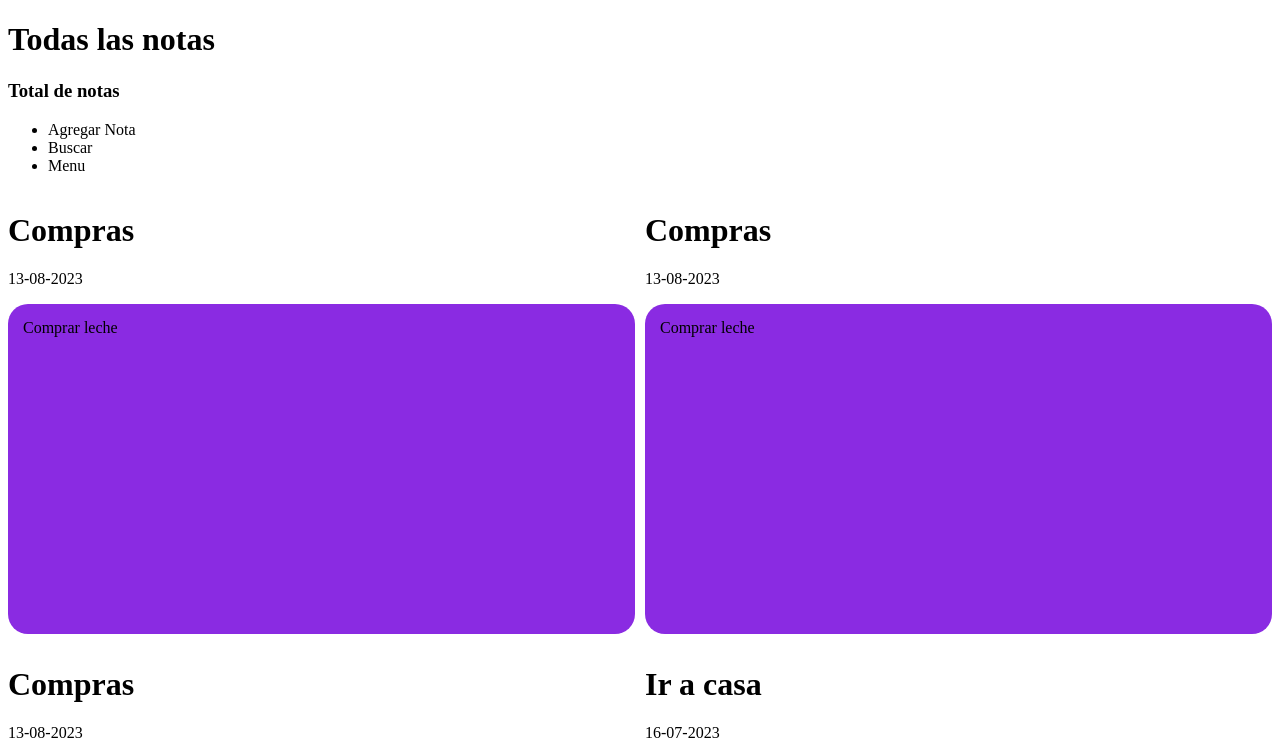
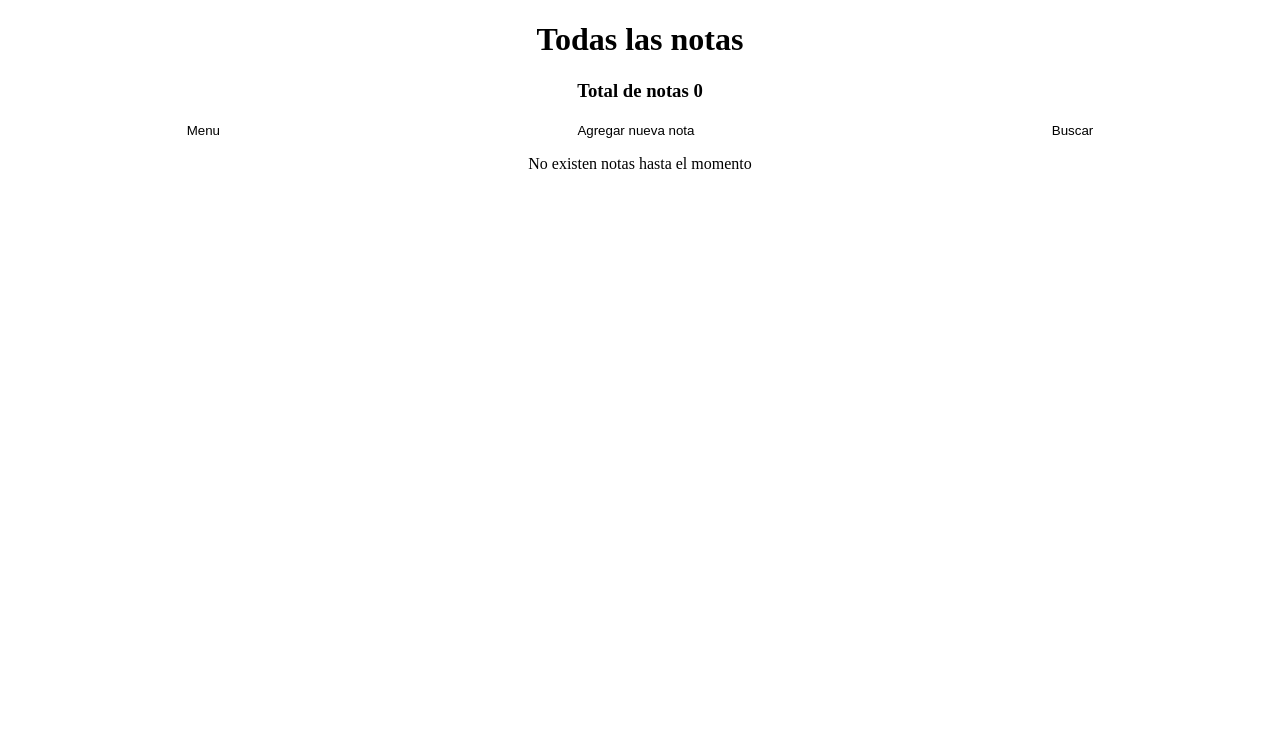
Before and after one commit to IvanMar98/notasFullStack, a React (Vite) app: page / in a window 1280 px wide. Shown: the top 756 px of the page. Built offline with nearby package versions, Linux system fonts and the light colour scheme.

Commit message:
utlizando hook use state para actulizar el arrar de notas

```diff
--- a/src/App.jsx
+++ b/src/App.jsx
@@ -1,40 +1,24 @@
 import './App.css';
+import { useState } from 'react';
 import TitleSection from './components/TitleSection';
 import Nav from './components/Nav';
 import ContainerNotes from './components/ContainerNotes';
 
 function App() {
-  const notes= [
-    {
-      id: 'note1',
-      title: 'Compras',
-      note: 'Comprar leche',
+  const [notes, setNotes] = useState([]);
+
+  const handleClickNewNote = ()=> {
+    setNotes([ {
+      id: 'note2',
+      title: 'Conocimiento',
+      note: 'Aprender REact',
       fecha: '13-08-2023'
-    },
-    {
-      id: 'note2',
-      title: 'Compras',
-      note: 'Comprar leche',
-      fecha: '13-08-2023'
-    },
-    {
-      id: 'note3',
-      title: 'Compras',
-      note: 'Comprar leche',
-      fecha: '13-08-2023'
-    },
-    {
-      id:'note4',
-      title: 'Ir a casa',
-      note: 'Irme a mi casa alas 11 de la noche',
-      fecha: '16-07-2023'
-    }
-  ]
-
+    }, ...notes])
+  };
   return (
-    <div>
-      <TitleSection></TitleSection>
-      <Nav></Nav>
+    <div className='app'>
+      <TitleSection totalNotes = {notes.length}></TitleSection>
+      <Nav addNewNote={handleClickNewNote}></Nav>
       <ContainerNotes notes={notes}></ContainerNotes>
     </div>
   )
--- a/src/assets/styles/containerNotes.css
+++ b/src/assets/styles/containerNotes.css
@@ -3,3 +3,6 @@
     grid-template-columns: 1fr 1fr;
     grid-gap: 10px;
 }
+.container-empty{
+    text-align: center;
+}
--- /dev/null
+++ b/src/assets/styles/nav.css
@@ -0,0 +1,16 @@
+.nav ul{
+    list-style: none;
+    display: flex;
+    justify-content: space-around;
+    overflow: hidden;
+    padding: 0;
+}
+.nav ul li a{
+    text-decoration: none;
+    color: black;
+}
+
+button{
+    border: 0;
+    background-color: transparent;
+}
--- a/src/assets/styles/notes.css
+++ b/src/assets/styles/notes.css
@@ -1,6 +1,14 @@
 .note-body{
     background-color: blueviolet;
-    height: 300px;
+    height: 200px;
     border-radius: 20px;
     padding: 15px;
 }
+.note-title{
+    margin: 0;
+    padding-left: 15px;
+}
+.note-date{
+    margin: 0;
+    padding-left: 15px;
+}
--- /dev/null
+++ b/src/assets/styles/titleSection.css
@@ -0,0 +1,3 @@
+.title-section{
+    text-align: center;
+}
--- a/src/components/ContainerNotes.jsx
+++ b/src/components/ContainerNotes.jsx
@@ -1,11 +1,11 @@
 import Notes from "./Notes";
 import '../assets/styles/containerNotes.css'
 
-function ContainerNotes(props){
-    const notes = props.notes;
+function ContainerNotes({notes}){
     return(
-        <div className="container-notes">
-        {notes.map(note =>
+        <div className= {notes.length === 0? 'container-empty': "container-notes"}>
+            {notes.length === 0? <p>No existen notas hasta el momento</p>
+            : notes.map(note =>
                 <Notes
                 key={note.id}
                 title={note.title}
--- a/src/components/Nav.jsx
+++ b/src/components/Nav.jsx
@@ -1,10 +1,11 @@
-function Nav(){
+import '../assets/styles/nav.css'
+function Nav({addNewNote}){
     return(
-        <div>
+        <div className="nav">
             <ul>
-                <li>Agregar Nota</li>
-                <li>Buscar</li>
-                <li>Menu</li>
+                <li><button>Menu</button></li>
+                <li><button onClick={addNewNote}>Agregar nueva nota</button></li>
+                <li><button>Buscar</button></li>
             </ul>
         </div>
     )
--- a/src/components/Notes.jsx
+++ b/src/components/Notes.jsx
@@ -4,7 +4,7 @@ function Notes(props){
     return(
         <div className="note">
             <h1 className="note-title">{title}</h1>
-            <p className="note-date">{fecha}</p>
+            <small className="note-date">{fecha}</small>
             <div className="note-body">
                 {note}
             </div>
--- a/src/components/TitleSection.jsx
+++ b/src/components/TitleSection.jsx
@@ -1,11 +1,12 @@
 import Title from "./Title";
 import Subtitle from "./Subtitle";
+import '../assets/styles/titleSection.css'
 
 function TitleSection(props){
     return(
-        <div>
+        <div className="title-section">
             <Title title='Todas las notas'></Title>
-            <Subtitle subtitle = 'Total de notas'></Subtitle>
+            <Subtitle subtitle = {'Total de notas '+props.totalNotes}></Subtitle>
         </div>
     )
 }
```
Lines whose indentation alone changed are shown as unchanged.
